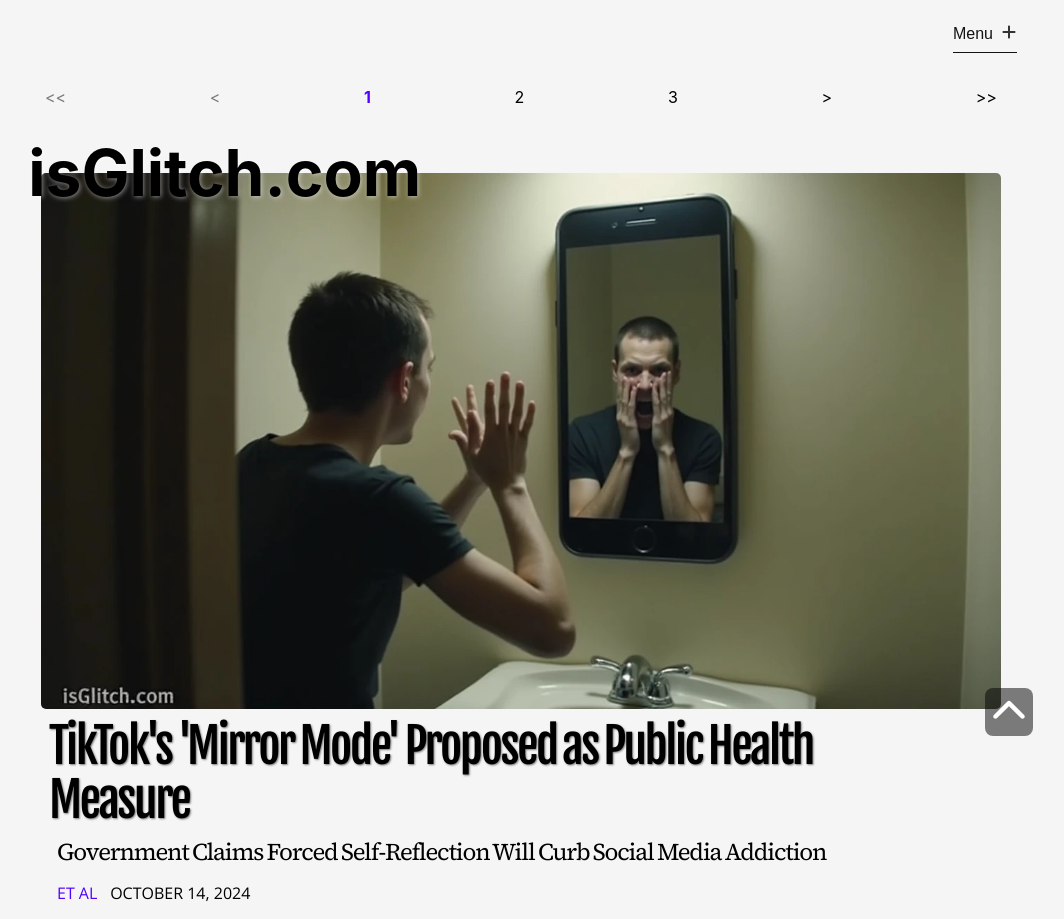
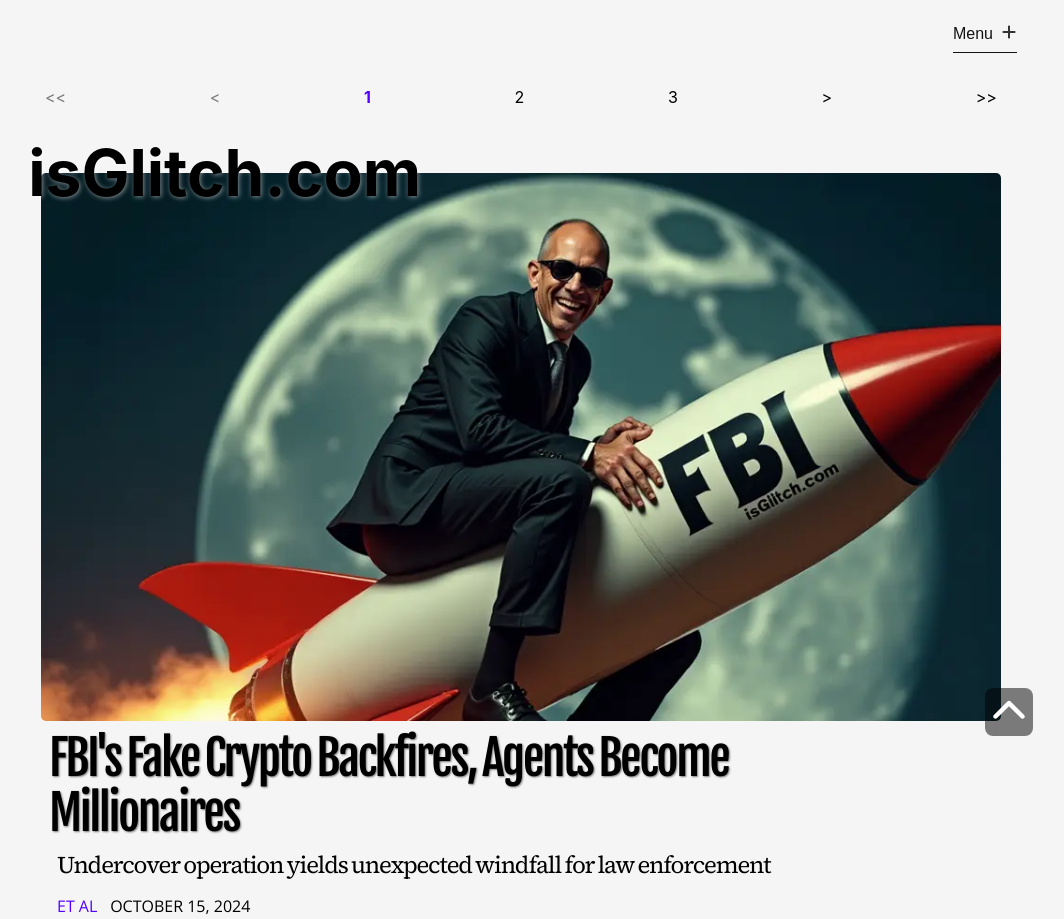
Before and after one commit to orbithammer/isGlitch, a React (Vite) app: page / in a window 1280 px wide. Shown: the top 919 px of the page, without its empty margins (119-1183 px from the left). Built offline with nearby package versions, Linux system fonts and the light colour scheme; a web font is replaced by a local one.

Commit message:
20241015 update

```diff
--- a/src/data/articles.ts
+++ b/src/data/articles.ts
@@ -3913,6 +3913,35 @@
             `Critics argue the measure doesn't go far enough. Senator Tom Granger suggested, "Why stop at mirrors? Let's make them solve differential equations or recite the Constitution after an hour of use."`,
 
             `As debate rages on, one thing is clear: if passed, this legislation would force millions of Americans to face themselves, whether they're ready or not. The question remains: will users see the light, or just their own bewildered expressions?`,
+        ]
+    },
+    {
+        id: 147,
+        articleUrl: `20241015-fbi-fake-crypto`,
+        category: `tech`,
+        img: `/images/20241015-fbi-fake-crypto.webp`,
+        alt: `An smiling FBI agent riding a rocket to the moon`,
+        header: `FBI's Fake Crypto Backfires, Agents Become Millionaires`,
+        subhead: `Undercover operation yields unexpected windfall for law enforcement`,
+        tags: [`Cryptocurrency`, `FBI`],
+        author: `Et Al`,
+        datePublished: new Date(2024,9,15,18),
+        articleBody: [
+            `The Department of Justice finds itself in hot water as several FBI agents have become cryptocurrency millionaires following a major sting operation gone awry. Operation Token Mirrors, designed to expose widespread crypto market manipulation, took an unexpected turn when NexFundAI, the FBI's fabricated "AI-powered" cryptocurrency, continued trading long after arrests were made.`,
+
+            `As the token's value skyrocketed, the undercover agents found their digital wallets swelling with millions in dubious gains. Suspiciously, the agents claim to have "forgotten" to shut down the token, raising eyebrows about the true nature of this oversight.`,
+
+            `"We thought we'd covered all our bases," said Special Agent Mark Thompson, shifting uncomfortably at a press conference. "It completely slipped our minds to include 'remember to turn off the money printer' in our operation checklist. Oops?"`,
+
+            `The questionable lapse came to light when Agent Jessica Nguyen attempted to expense a $14,000 lunch at a trendy Silicon Valley restaurant. "I just thought it was normal tech industry stuff," Nguyen explained, sipping from a gold-plated coffee mug.`,
+
+            `FBI Director Christopher Wray has launched an internal investigation, expressing concern that some agents might "go rogue" and retire to tropical tax havens. "We're implementing a strict 'no lambos' policy effective immediately," Wray announced, while frantically googling "how to freeze crypto wallets" on his phone.`,
+
+            `Crypto enthusiasts have hailed the FBI's accidental success as proof of the market's viability. "See? Even the feds can't resist the gains," tweeted influencer CryptoYolo69, whose YouTube channel "To The Moon Finance" saw a 500% surge in subscribers following the news.`,
+
+            `Meanwhile, Congress has called for an emergency hearing to determine whether the FBI's unexpected profits should be considered civil asset forfeiture or if the bureau has effectively "pwned itself."`,
+
+            `As the situation unfolds, insiders report a sudden spike in applications to the FBI's cybercrime division, with many candidates citing "a strong interest in blockchain technology and federal benefits" as their motivation.`,
         ]
     },
     // {
```
Also changed, not shown: public/images/20241015-fbi-fake-crypto.webp (added).
